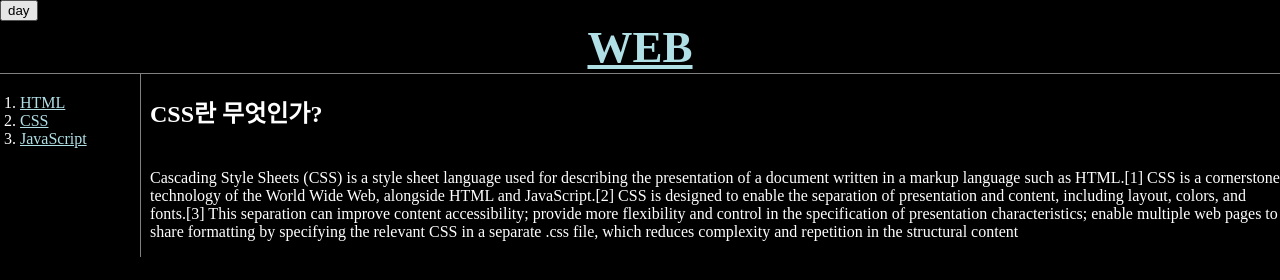
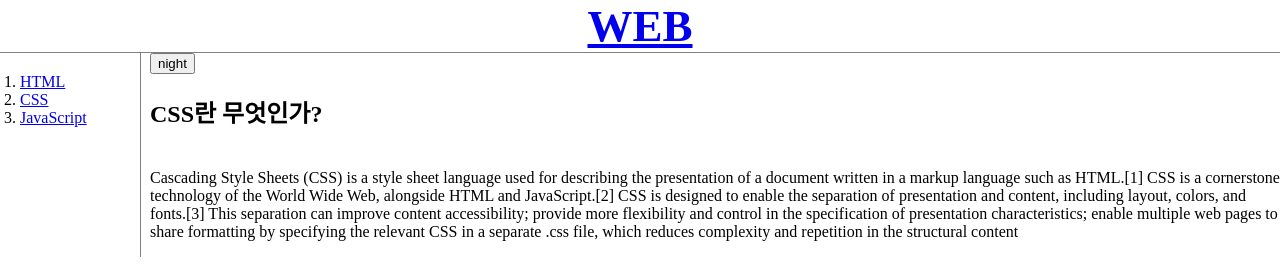
Before and after one commit to eshehh/Web_workspace_, a plain HTML site: page 2.html in a window 1280 px wide. Both pictures are taken after a click on the button "night". Drawn offline with Linux system fonts and the light colour scheme.

Commit message:
저장 221116

```diff
--- a/2.html
+++ b/2.html
@@ -4,35 +4,9 @@
 <title>WEB1 - CSS </title>
 <meta charset="utf-8">
 <link rel="stylesheet" href="style.css" />
+<script src="colors.js"></script>
 </head>
 <body>
-    <input type="button" value="night" onclick="
-    if(this.value === 'night') {
-        var target = document.querySelector('body');
-        target.style.backgroundColor = 'black';
-        target.style.color= 'white';
-      this.value = 'day';
-      var alist = document.querySelectorAll('a');
-        var i = 0;
-        while ( i < alist.length) {
-            alist[i].style.color = 'powderblue';
-            console.log(alist[i]);
-            i = i + 1 ;
-        }
-    } else {
-        var target = document.querySelector('body');
-        target.style.backgroundColor = 'white';
-        target.style.color= 'black';
-      this.value = 'night';
-    }
-    var alist = document.querySelectorAll('a');
-        var i = 0;
-        while ( i < alist.length) {
-            alist[i].style.color = 'powderblue';
-            console.log(alist[i]);
-            i = i + 1 ;
-        }
-    ">
 <h1><a href="index.html">WEB</a></h1>
 <div id="grid">
 <ol>
@@ -41,6 +15,7 @@
 <li><a href="3.html">JavaScript</a></li>
 </ol>
 <div>
+    <input type="button" value="night" onclick="nightDayHandler(this)">
 <h2>CSS란 무엇인가?</h2>
 <p style="margin-top: 40px;">
 Cascading Style Sheets (CSS) is a style sheet language used for describing the presentation
--- /dev/null
+++ b/colors.js
@@ -0,0 +1,38 @@
+
+            var Body = {
+                setColor: function(color) {
+                    $('body').css('color', color);
+                 // document.querySelector('body').style.color = color;
+               },
+                setBackgroundColor: function(color) {
+                    $('body').css('backgroundColor', color);
+               // document.querySelector('body').style.backgroundColor = color;
+               }
+               }
+
+               var Links = {
+                setColor: function(color) {
+                 var alist = document.querySelectorAll('a');
+                 var i = 0;
+                 while(i < alist.length) {
+                 alist[i].style.color = color;
+                 i = i + 1;
+                 }
+                 }
+                 }
+
+
+            function nightDayHandler(self) {
+
+                if (self.value === 'night') {
+                    Body.setBackgroundColor('black');
+                    Body.setColor('white');
+                    self.value = 'day'
+                    Links.setColor('powderblue')
+                } else {
+                    Body.setBackgroundColor('white');
+                    Body.setColor('black');
+                    self.value = 'night'
+                    Links.setColor('blue')
+                }
+            }
```
Also changed, not shown: 1.html (+9 -28 lines), 3.html (+2 -27 lines), index.html (+3 -28 lines).
